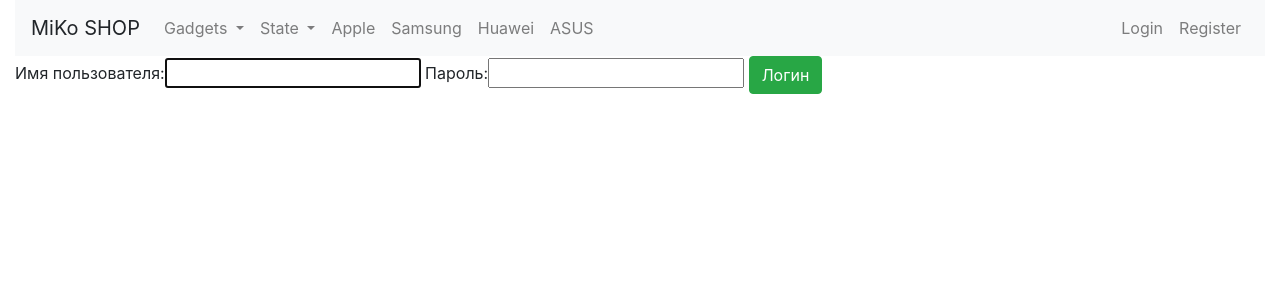
After one commit to VictorMiro/MyShopApp, a Django app: page /accounts/login/ in a window 1280 px wide. The commit adds this page. Shown: the top 300 px of the page. Run offline with Django 3.2, Linux system fonts and the light colour scheme; data comes from the database, SQL or seed files in the repository; both versions use the stored data as it was after the commit; some libraries are stand-ins or nearby versions.

Commit message:
add registration

```diff
--- /dev/null
+++ b/templates/registration/login.html
@@ -0,0 +1,11 @@
+{% extends "test.html" %}
+ {% load bootstrap %}
+ {% block content %}
+    <form method="post">
+    <div class='container'>
+        {% csrf_token %}
+        {{ form|bootstrap }}
+        <input type="submit" class="btn btn-success" value="Логин">
+         </div>
+    </form>
+{% endblock %}
--- a/templates/test.html
+++ b/templates/test.html
@@ -1,4 +1,5 @@
 <!DOCTYPE html>
+{% load staticfiles %}
 <html lang="en">
     <head>
         <link rel="stylesheet" href="https://stackpath.bootstrapcdn.com/bootstrap/4.1.3/css/bootstrap.min.css" integrity="sha384-MCw98/SFnGE8fJT3GXwEOngsV7Zt27NXFoaoApmYm81iuXoPkFOJwJ8ERdknLPMO" crossorigin="anonymous">
@@ -45,11 +46,21 @@
                     {% endfor %}
                     </div>
                 </ul>
-                <form class="form-inline my-2 my-lg-0">
-                  <input class="form-control mr-sm-2" type="search" placeholder="Search" aria-label="Search">
-                  <button class="btn btn-outline-success my-2 my-sm-0" type="submit">Search</button>
-                </form>
-              </div>
+                  <div class="collapse navbar-collapse" id="navbarResponsive">
+
+          <ul class="navbar-nav ml-auto">
+              {% if not user.is_authenticated %}
+            <li class="nav-item">
+              <a class="nav-link" href="{% url 'login' %}">Login</a>
+            </li>
+            <li class="nav-item">
+              <a class="nav-link" href="{% url 'registration' %}">Register</a>
+            </li>
+              {% else %}
+            <li class="nav-item">
+              <a class="nav-link" href="{% url 'logout' %}">Logout</a>
+            </li>
+              {% endif %}
             </nav>
         </div>
        <div class="col-md-12">
@@ -77,7 +88,7 @@
         </div>
     {% endfor %}
 
-</div>
+    <div class='container'>
             {% block content %}
 
 
--- a/templates/trade_mark.html
+++ b/templates/trade_mark.html
@@ -13,6 +13,7 @@
                     {{ product.trade_mark.name }}
                     <br>
                     <b>₴{{ product.price }}</b>
+                     <br>
                 </p>
 
               </div>
--- a/untitled3/settings.py
+++ b/untitled3/settings.py
@@ -39,7 +39,9 @@ INSTALLED_APPS = [
     'django.contrib.messages',
     'django.contrib.staticfiles',
     'SHOP.apps.ShopConfig',
+    'bootstrapform',
     'debug_toolbar',
+
 ]
 
 MIDDLEWARE = [
@@ -128,3 +130,5 @@ USE_TZ = True
 STATIC_URL = '/static/'
 MEDIA_URL = '/media/'
 MEDIA_PATH = os.path.join(BASE_DIR, 'media')
+STATIC_ROOT = os.path.join(BASE_DIR, 'static')
+LOGOUT_REDIRECT_URL = LOGIN_REDIRECT_URL = '/'
--- a/untitled3/urls.py
+++ b/untitled3/urls.py
@@ -16,7 +16,7 @@ Including another URLconf
 from django.contrib import admin
 from django.urls import path, include
 from django.conf.urls import url
-from SHOP.views import Main, TradeMarkView, TypeModelView, GadgetTypeView
+from SHOP.views import Main, TradeMarkView, TypeModelView, GadgetTypeView, Register
 from django.conf import settings
 from django.conf.urls.static import static
 
@@ -26,7 +26,9 @@ urlpatterns = [
     path('', Main.as_view(), name='main'),
     path('trade_mark/<int:trade_mark_id>/', TradeMarkView.as_view(), name='trade_mark'),
     path('model_type/<int:model_type_id>/', TypeModelView.as_view(), name='model_type'),
-    path('gadget_type/<int:gadget_type_id>/', GadgetTypeView.as_view(), name='gadget_type')
+    path('gadget_type/<int:gadget_type_id>/', GadgetTypeView.as_view(), name='gadget_type'),
+    path('registration/', Register.as_view(), name='registration'),
+    path('accounts/', include('django.contrib.auth.urls')),
 
 
 ]
@@ -38,3 +40,4 @@ if settings.DEBUG:
     ] + urlpatterns
 
 urlpatterns += static(settings.MEDIA_URL, document_root=settings.MEDIA_ROOT)
+urlpatterns += static(settings.STATIC_URL, document_root=settings.STATIC_ROOT)
```
Also changed, not shown: SHOP/forms.py (added, +31 -0 lines), SHOP/views.py (+12 -1 lines), templates/auth/registration.html (added, +13 -0 lines), db.sqlite3.
